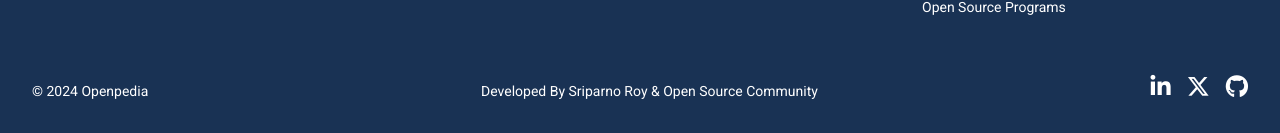
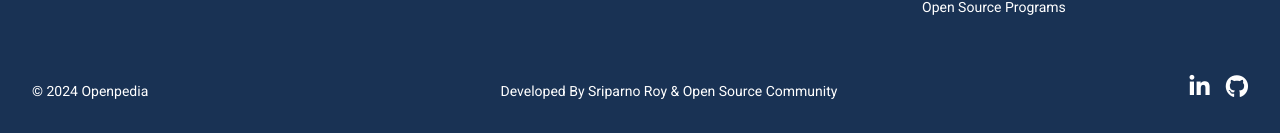
Before and after one commit to Sriparno08/Openpedia, a website built with webpack: page client/index.html in a window 1280 px wide. Shown: the part 2120-2253 px from the top of the page. Built offline with nearby package versions, Linux system fonts and the light colour scheme.

Commit message:
UI: Remove 'Twitter' Icon From Landing Page Footer

```diff
--- a/client/index.html
+++ b/client/index.html
@@ -163,7 +163,6 @@
             <span class="creator">Developed By Sriparno Roy & Open Source Community</span>
             <span class="social media" id="socialicons">
               <i><a href="https://www.linkedin.com/in/sriparnoroy" class="fa-brands fa-linkedin-in"></a></i>
-              <i><a href="https://twitter.com/Sriparno08" class="fa-brands fa-x-twitter"></a></i>
               <i><a href="https://github.com/Sriparno08" class="fa-brands fa-github"></a></i>
             </span>
           </div>
```
